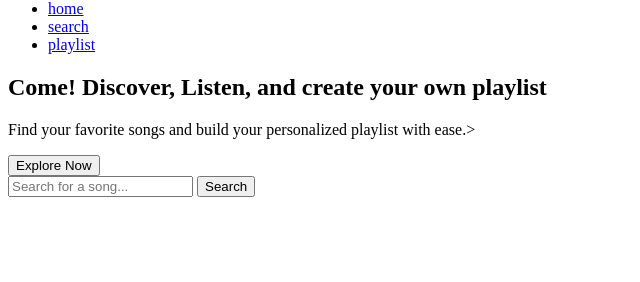
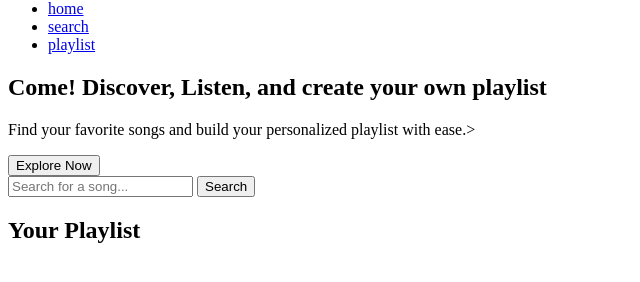
Before and after one commit to carlos-cheruiyot/music-app, a plain HTML site: page index.html in a window 1280 px wide. Shown: the part 102-384 px from the top of the page, without its empty margins (0-640 px from the left). Drawn offline with Linux system fonts and the light colour scheme.

Commit message:
adding the playlist section

```diff
--- a/index.html
+++ b/index.html
@@ -31,6 +31,11 @@
             <input type="text" id="searchInput" placeholder="Search for a song...">
             <button id="searchButton">Search</button>
         </div>
+        <div id="playlist">
+            <h2>Your Playlist</h2>
+            <ul id="playlistList"></ul>
+        </div>
+
     </section>
 
 
```
